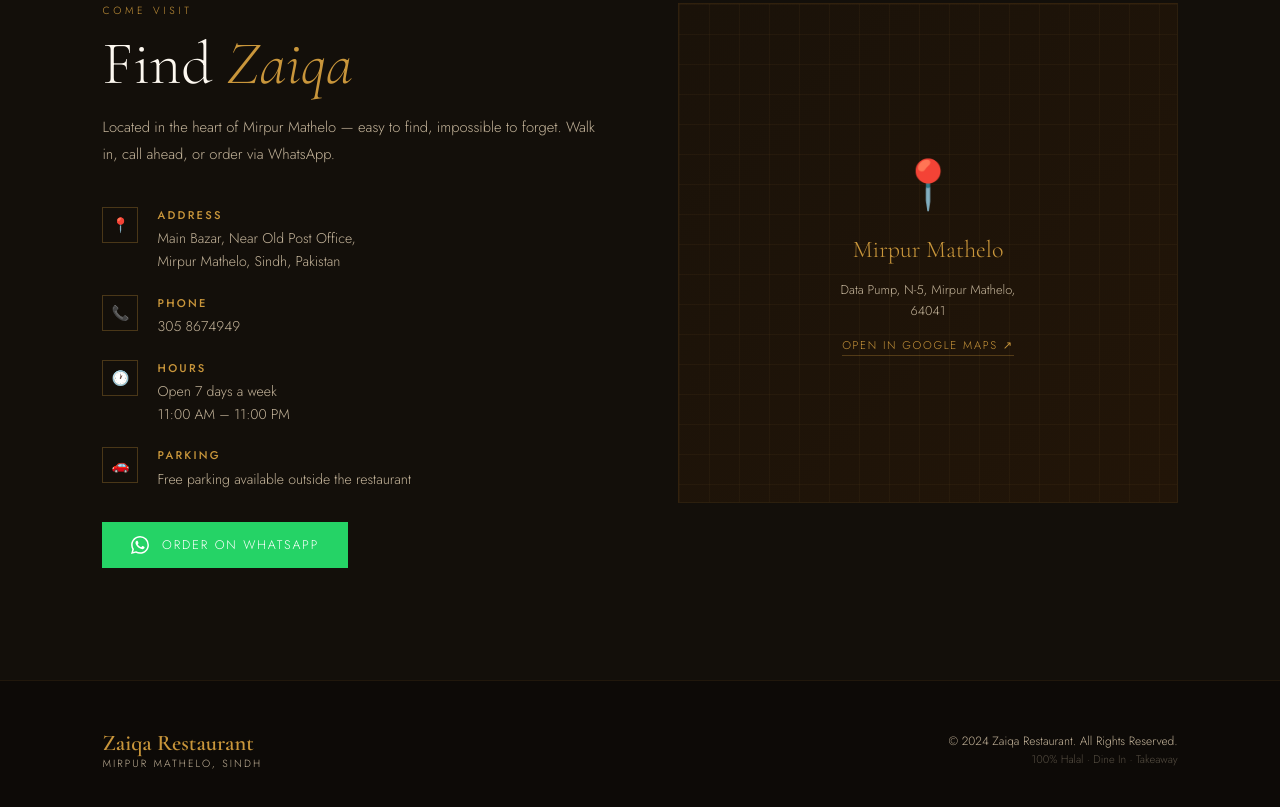
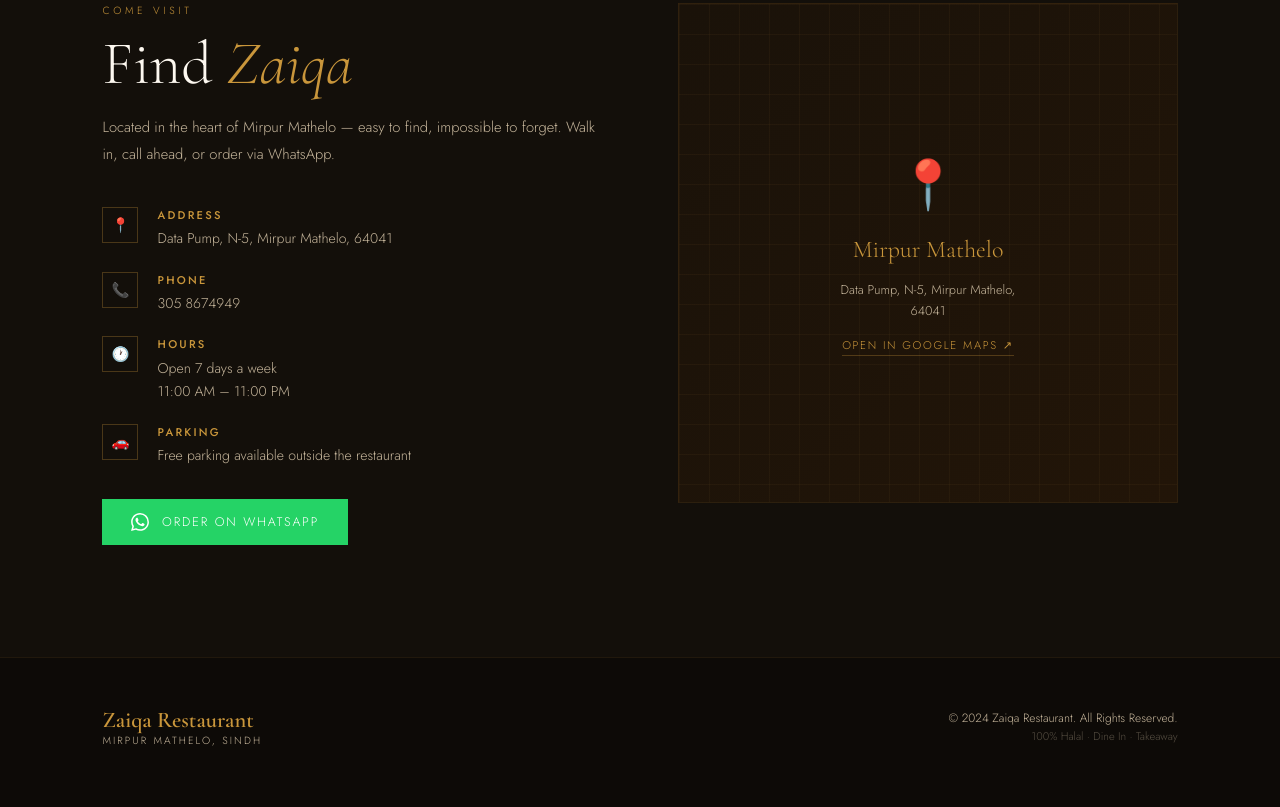
Before and after one commit to junaidmirani/website_1, a plain HTML site: page index.html in a window 1280 px wide. Shown: the part 4688-5495 px from the top of the page. Drawn offline with nearby package versions, Linux system fonts and the light colour scheme.

Commit message:
Update index.html

```diff
--- a/index.html
+++ b/index.html
@@ -1070,7 +1070,7 @@
           <div class="contact-icon">📍</div>
           <div class="contact-text">
             <strong>Address</strong>
-            <span>Main Bazar, Near Old Post Office,<br>Mirpur Mathelo, Sindh, Pakistan</span>
+            <span>Data Pump, N-5, Mirpur Mathelo, 64041</span>
           </div>
         </div>
         <div class="contact-row">
```
